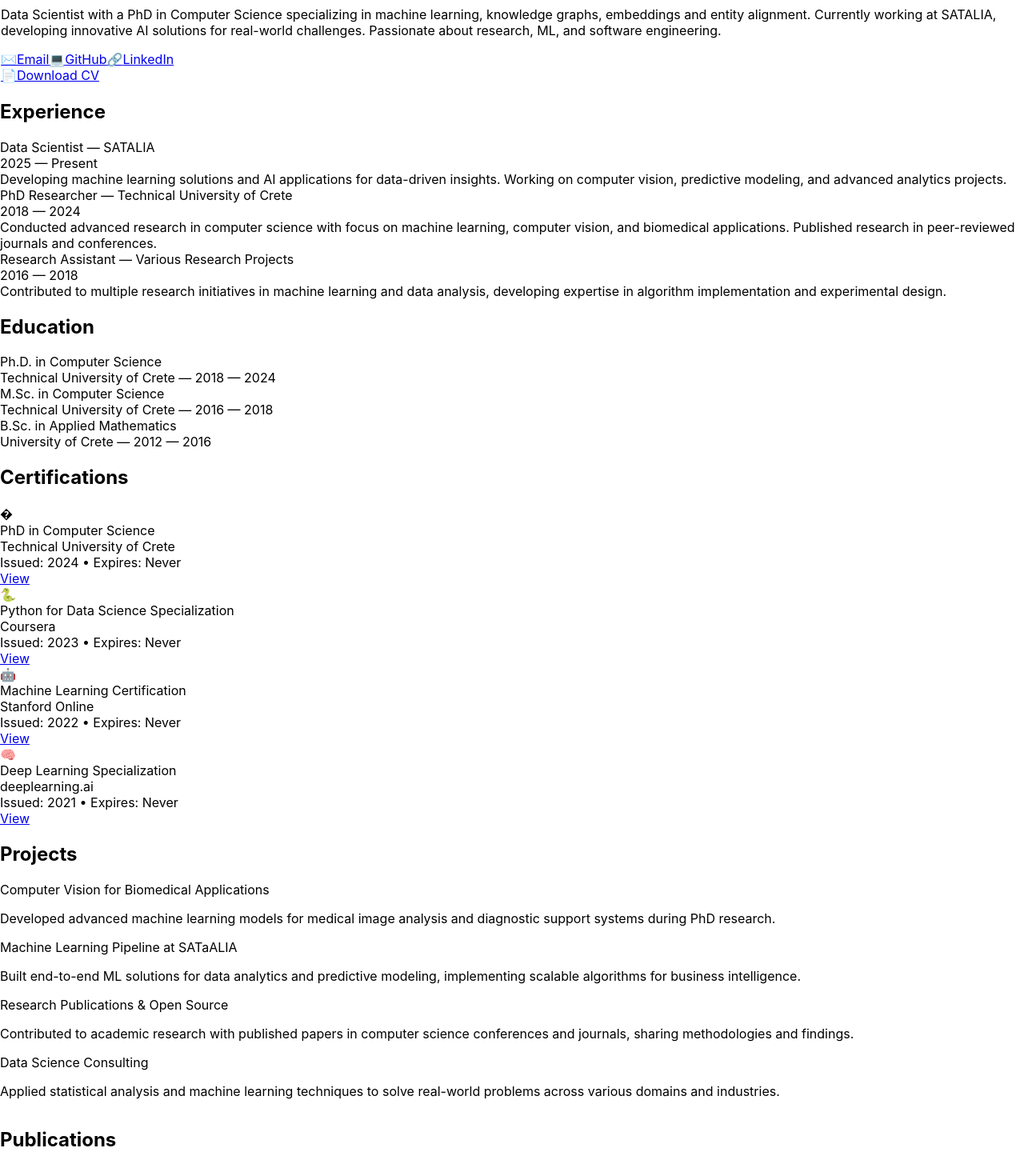
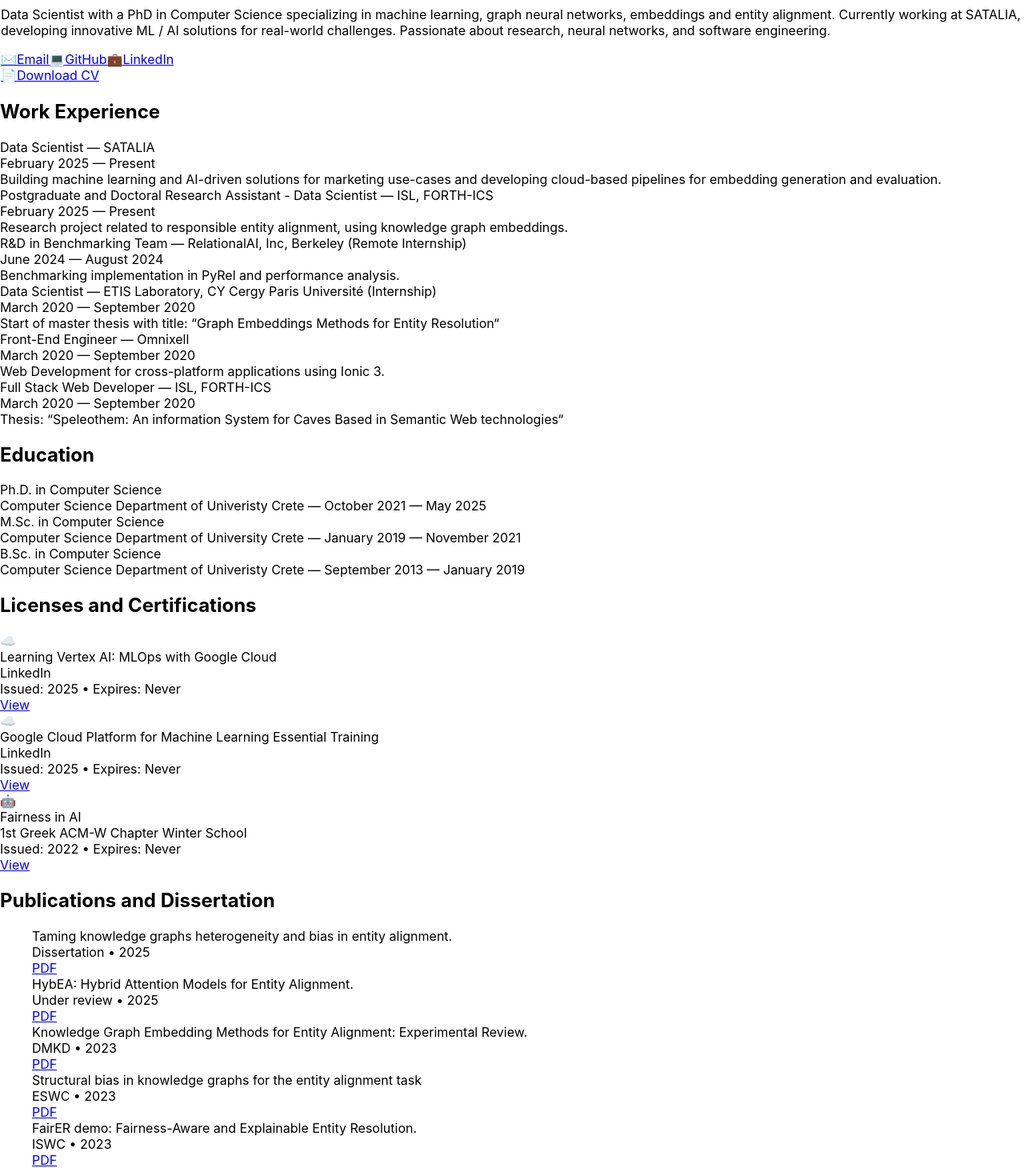
Before and after one commit to nikofan18/my-bio-page, a React (Create React App) app: page / in a window 1280 px wide. Shown: the part 220-1680 px from the top of the page at 80% size. Built offline with nearby package versions, Linux system fonts and the light colour scheme; the HTML template or start-up script is replaced by a standard one.

Commit message:
add real data and fix grid flexible

```diff
--- a/src/App.js
+++ b/src/App.js
@@ -6,48 +6,49 @@
   name: "Nikolaos Fanourakis",
   title: "Data Scientist, PhD",
   location: "Heraklion, Crete, Greece",
-  email: "nfanourakis@sataliadata.com",
-  github: "https://github.com/nikolaosfanourakis",
-  linkedin: "https://linkedin.com/in/nikolaosfanourakis",
+  email: "nikosfanourakis5@gmail.com",
+  github: "https://github.com/nikofan18",
+  linkedin: "https://www.linkedin.com/notifications/?filter=all",
   cv: "/Fanourakis_CV.pdf",
   shortBio:
-    "Data Scientist with a PhD in Computer Science specializing in machine learning, knowledge graphs, embeddings and entity alignment. Currently working at SATALIA, developing innovative AI solutions for real-world challenges. Passionate about research, ML, and software engineering.",
+    "Data Scientist with a PhD in Computer Science specializing in machine learning, graph neural networks, embeddings and entity alignment. Currently working at SATALIA, developing innovative ML / AI solutions for real-world challenges. Passionate about research, neural networks, and software engineering.",
 };
 
 const PLACEHOLDERS = {
   experience: [
-    { role: "Data Scientist", org: "SATALIA", period: "2025 — Present", desc: "Developing machine learning solutions and AI applications for data-driven insights. Working on computer vision, predictive modeling, and advanced analytics projects." },
-    { role: "PhD Researcher", org: "Technical University of Crete", period: "2018 — 2024", desc: "Conducted advanced research in computer science with focus on machine learning, computer vision, and biomedical applications. Published research in peer-reviewed journals and conferences." },
-    { role: "Research Assistant", org: "Various Research Projects", period: "2016 — 2018", desc: "Contributed to multiple research initiatives in machine learning and data analysis, developing expertise in algorithm implementation and experimental design." },
+    { role: "Data Scientist", org: "SATALIA", period: "February 2025 — Present", desc: "Building machine learning and AI-driven solutions for marketing use-cases and developing cloud-based pipelines for embedding generation and evaluation." },
+    { role: "Postgraduate and Doctoral Research Assistant - Data Scientist", org: "ISL, FORTH-ICS", period: "February 2025 — Present", desc: "Research project related to responsible entity alignment, using knowledge graph embeddings." },
+    { role: "R&D in Benchmarking Team", org: "RelationalAI, Inc, Berkeley (Remote Internship)", period: " June 2024 — August 2024", desc: "Benchmarking implementation in PyRel and performance analysis." },
+    { role: "Data Scientist", org: "ETIS Laboratory, CY Cergy Paris Université (Internship)", period: "March 2020 — September 2020", desc: "Start of master thesis with title: “Graph Embeddings Methods for Entity Resolution“" },
+    { role: "Front-End Engineer", org: "Omnixell", period: "March 2020 — September 2020", desc: "Web Development for cross-platform applications using Ionic 3." },
+    { role: "Full Stack Web Developer", org: "ISL, FORTH-ICS", period: "March 2020 — September 2020", desc: "Thesis: “Speleothem: An information System for Caves Based in Semantic Web technologies“" },
   ],
   education: [
-    { degree: "Ph.D. in Computer Science", inst: "Technical University of Crete", period: "2018 — 2024" },
-    { degree: "M.Sc. in Computer Science", inst: "Technical University of Crete", period: "2016 — 2018" },
-    { degree: "B.Sc. in Applied Mathematics", inst: "University of Crete", period: "2012 — 2016" },
+    { degree: "Ph.D. in Computer Science", inst: "Computer Science Department of Univeristy Crete", period: "October 2021 — May 2025" },
+    { degree: "M.Sc. in Computer Science", inst: "Computer Science Department of University Crete", period: "January 2019 — November 2021" },
+    { degree: "B.Sc. in Computer Science", inst: "Computer Science Department of Univeristy Crete", period: "September 2013 — January 2019" },
   ],
-  projects: [
-    { title: "Computer Vision for Biomedical Applications", desc: "Developed advanced machine learning models for medical image analysis and diagnostic support systems during PhD research." },
-    { title: "Machine Learning Pipeline at SATaALIA", desc: "Built end-to-end ML solutions for data analytics and predictive modeling, implementing scalable algorithms for business intelligence." },
-    { title: "Research Publications & Open Source", desc: "Contributed to academic research with published papers in computer science conferences and journals, sharing methodologies and findings." },
-    { title: "Data Science Consulting", desc: "Applied statistical analysis and machine learning techniques to solve real-world problems across various domains and industries." },
-  ],
+  // projects: [
+  //   { title: "Computer Vision for Biomedical Applications", desc: "Developed advanced machine learning models for medical image analysis and diagnostic support systems during PhD research." },
+  //   { title: "Machine Learning Pipeline at SATaALIA", desc: "Built end-to-end ML solutions for data analytics and predictive modeling, implementing scalable algorithms for business intelligence." },
+  //   { title: "Research Publications & Open Source", desc: "Contributed to academic research with published papers in computer science conferences and journals, sharing methodologies and findings." },
+  //   { title: "Data Science Consulting", desc: "Applied statistical analysis and machine learning techniques to solve real-world problems across various domains and industries." },
+  // ],
   publications: [
-    { title: "Machine Learning Approaches for Biomedical Image Analysis", venue: "Computer Vision Conference", year: "2023", link: "#" },
-    { title: "Advanced Algorithms for Medical Diagnostic Systems", venue: "Journal of Biomedical Computing", year: "2022", link: "#" },
-    { title: "Deep Learning Applications in Healthcare", venue: "International AI Conference", year: "2021", link: "#" },
-    { title: "Statistical Methods for Complex Data Analysis", venue: "Applied Mathematics Journal", year: "2020", link: "#" },
+    { title: "Taming knowledge graphs heterogeneity and bias in entity alignment.", venue: "Dissertation", year: "2025", link: "https://freader.ekt.gr/eadd/index.php?doc=58986&lang=el"},
+    { title: "HybEA: Hybrid Attention Models for Entity Alignment.", venue: "Under review", year: "2025", link: "https://arxiv.org/pdf/2407.02862" },
+    { title: "Knowledge Graph Embedding Methods for Entity Alignment: Experimental Review.", venue: "DMKD", year: "2023", link: "https://link.springer.com/article/10.1007/S10618-023-00941-9" },
+    { title: "Structural bias in knowledge graphs for the entity alignment task", venue: "ESWC", year: "2023", link: "https://cris.tuni.fi/ws/portalfiles/portal/95846417/eswc2023-2_Stefanidis.pdf" },
+    { title: "FairER demo: Fairness-Aware and Explainable Entity Resolution.", venue: "ISWC", year: "2023", link: "https://hozo.jp/ISWC2023_PD-Industry-proc/ISWC2023_paper_407.pdf" },
+    { title: "Speleothem-An Information System for Caves Based on Semantic Web Technologies.", venue: "ESWC", year: "2018", link: "https://2018.eswc-conferences.org/files/posters-demos/paper_255.pdf" },
   ],
   presentations: [
-    { title: "AI Solutions for Business Intelligence", event: "SATaALIA Tech Talk", date: "September 2024", location: "Heraklion, Greece", link: "#" },
-    { title: "PhD Defense: Computer Vision Applications", event: "Technical University of Crete", date: "June 2024", location: "Chania, Greece", link: "#" },
-    { title: "Machine Learning for Medical Applications", event: "Greek Computer Science Conference", date: "October 2023", location: "Athens, Greece", link: "#" },
-    { title: "Research Methodologies in AI", event: "Graduate Student Symposium", date: "May 2022", location: "Technical University of Crete", link: "#" },
+    { title: "Taming knowledge graphs heterogeneity and bias in entity alignment", event: "PhD Defense", date: "April 2025", location: "Heraklion, Greece", link: "/literature/Defense_Fanourakis.pdf" },
   ],
   certifications: [
-    { title: "PhD in Computer Science", issuer: "Technical University of Crete", date: "2024", expiry: "Never", link: "#", badge: "�" },
-    { title: "Python for Data Science Specialization", issuer: "Coursera", date: "2023", expiry: "Never", link: "#", badge: "🐍" },
-    { title: "Machine Learning Certification", issuer: "Stanford Online", date: "2022", expiry: "Never", link: "#", badge: "🤖" },
-    { title: "Deep Learning Specialization", issuer: "deeplearning.ai", date: "2021", expiry: "Never", link: "#", badge: "🧠" },
+    { title: "Learning Vertex AI: MLOps with Google Cloud", issuer: "LinkedIn", date: "2025", expiry: "Never", link: "https://www.linkedin.com/learning/certificates/9d8e19a322c4137db78300252ff576e52825264c5a4900387ef3edc32655c410", badge: "☁️" },
+    { title: "Google Cloud Platform for Machine Learning Essential Training", issuer: "LinkedIn", date: "2025", expiry: "Never", link: "https://www.linkedin.com/learning/certificates/59f1f48749d25771178036fd6f5dcdf6b27bd99ed3813c3ba32d5278f288f274", badge: "☁️" },
+    { title: "Fairness in AI", issuer: "1st Greek ACM-W Chapter Winter School", date: "2022", expiry: "Never", link: "https://drive.google.com/file/d/1o8Fm4tosETu_iPi54lstq3b0nzJ8K-DC/view?pli=1", badge: "🤖" },
   ],
   photos: [
     { id: 1, src: `/photos/DSC_0085.jpg`, caption: `Graffiti Building`, equipment: null, category: "street" },
@@ -186,10 +187,10 @@
     { href: "#about", label: "About", id: "about" },
     { href: "#work", label: "Experience", id: "work" },
     { href: "#education", label: "Education", id: "education" },
-    { href: "#projects", label: "Projects", id: "projects" },
+    // { href: "#projects", label: "Projects", id: "projects" },
+    { href: "#certifications", label: "Certifications", id: "certifications" },
     { href: "#publications", label: "Publications", id: "publications" },
     { href: "#presentations", label: "Presentations", id: "presentations" },
-    { href: "#certifications", label: "Certifications", id: "certifications" },
   ];
 
   return (
@@ -329,7 +330,7 @@
               rel="noopener noreferrer"
               className="group flex items-center gap-1 text-slate-600 dark:text-slate-400 hover:text-slate-800 dark:hover:text-slate-200 transition-all duration-200 text-xs font-medium"
             >
-              <span className="text-xs group-hover:scale-110 transition-transform">🔗</span>
+              <span className="text-xs group-hover:scale-110 transition-transform">💼</span>
               LinkedIn
             </a>
           </div>
@@ -356,7 +357,7 @@
 function ExperienceList() {
   return (
     <div id="work">
-      <SectionTitle>Experience</SectionTitle>
+      <SectionTitle>Work Experience</SectionTitle>
       <div className="space-y-4">
         {PLACEHOLDERS.experience.map((e, i) => (
           <div key={i} className="p-4 border rounded-lg bg-white/80 dark:bg-slate-900/60 scroll-animate card-hover shimmer backdrop-blur-sm">
@@ -388,26 +389,26 @@
   );
 }
 
-function Projects() {
-  return (
-    <div id="projects">
-      <SectionTitle>Projects</SectionTitle>
-      <div className="grid gap-4 md:grid-cols-2">
-        {PLACEHOLDERS.projects.map((p, i) => (
-          <article key={i} className="p-4 border rounded-lg scroll-animate card-hover shimmer bg-white/80 dark:bg-slate-900/60 backdrop-blur-sm">
-            <div className="font-medium">{p.title}</div>
-            <p className="mt-2 text-sm text-slate-600 dark:text-slate-300">{p.desc}</p>
-          </article>
-        ))}
-      </div>
-    </div>
-  );
-}
+// function Projects() {
+//   return (
+//     <div id="projects">
+//       <SectionTitle>Projects</SectionTitle>
+//       <div className="grid gap-4 md:grid-cols-2">
+//         {PLACEHOLDERS.projects.map((p, i) => (
+//           <article key={i} className="p-4 border rounded-lg scroll-animate card-hover shimmer bg-white/80 dark:bg-slate-900/60 backdrop-blur-sm">
+//             <div className="font-medium">{p.title}</div>
+//             <p className="mt-2 text-sm text-slate-600 dark:text-slate-300">{p.desc}</p>
+//           </article>
+//         ))}
+//       </div>
+//     </div>
+//   );
+// }
 
 function Publications() {
   return (
     <div id="publications">
-      <SectionTitle>Publications</SectionTitle>
+      <SectionTitle>Publications and Dissertation</SectionTitle>
       <ul className="space-y-3">
         {PLACEHOLDERS.publications.map((pub, i) => (
           <li key={i} className="p-4 border rounded-lg bg-white/80 dark:bg-slate-900/60 scroll-animate card-hover shimmer backdrop-blur-sm flex justify-between items-start">
@@ -416,7 +417,7 @@
               <div className="text-sm text-slate-500">{pub.venue} • {pub.year}</div>
             </div>
             <div>
-              <a href={pub.link} className="text-sm underline">PDF</a>
+              <a href={pub.link} className="text-sm underline" target='_blank'>PDF</a>
             </div>
           </li>
         ))}
@@ -439,7 +440,7 @@
                 <div className="mt-1 text-sm text-slate-500">{pres.date} • {pres.location}</div>
               </div>
               <div>
-                <a href={pres.link} className="text-sm underline">View</a>
+                <a href={pres.link} className="text-sm underline" target="_blank" >View</a>
               </div>
             </div>
           </div>
@@ -452,7 +453,7 @@
 function Certifications() {
   return (
     <div id="certifications">
-      <SectionTitle>Certifications</SectionTitle>
+      <SectionTitle>Licenses and Certifications</SectionTitle>
       <div className="grid gap-4 md:grid-cols-2">
         {PLACEHOLDERS.certifications.map((cert, i) => (
           <div key={i} className="p-4 border rounded-lg bg-white/80 dark:bg-slate-900/60 scroll-animate card-hover shimmer backdrop-blur-sm">
@@ -468,7 +469,7 @@
                 </div>
               </div>
               <div>
-                <a href={cert.link} className="text-sm underline">View</a>
+                <a href={cert.link} className="text-sm underline" target='_blank'>View</a>
               </div>
             </div>
           </div>
@@ -659,7 +660,7 @@
               { key: 'nature', label: 'Nature' },
               { key: 'portrait', label: 'Portrait' },
               { key: 'street', label: 'Street' },
-              { key: 'animal', label: 'animals' },
+              { key: 'animal', label: 'Animals' },
             ].map(filter => (
               <button
                 key={filter.key}
@@ -695,16 +696,16 @@
             ))}
           </div>
 
-          <div className="grid grid-cols-1 sm:grid-cols-2 md:grid-cols-3 gap-4">
+          <div className="columns-1 sm:columns-2 lg:columns-3 gap-4 space-y-4">
           {currentPhotos.map((photo, index) => (
-            <div key={photo.id} className="group overflow-hidden rounded-lg border cursor-pointer relative"
+            <div key={photo.id} className="group overflow-hidden rounded-lg border cursor-pointer relative break-inside-avoid mb-4"
                  onClick={(e) => {
                    e.preventDefault();
                    e.stopPropagation();
                    setActive(photo);
                  }}>
               {imageErrors[photo.id] ? (
-                <div className="w-full h-56 bg-gray-200 dark:bg-gray-700 flex items-center justify-center">
+                <div className="w-full aspect-[4/3] bg-gray-200 dark:bg-gray-700 flex items-center justify-center">
                   <div className="text-center text-gray-500 dark:text-gray-400">
                     <div className="text-2xl mb-2">📸</div>
                     <div className="text-sm">Photo {photo.id}</div>
@@ -715,7 +716,7 @@
                   <img
                     src={photo.src}
                     alt={photo.caption}
-                    className="object-cover w-full h-56 transition-transform duration-200 group-hover:scale-105"
+                    className="w-full h-auto object-cover transition-transform duration-200 group-hover:scale-105"
                     onError={() => handleImageError(photo.id)}
                   />
                   {/* Hover overlay with title */}
@@ -865,7 +866,7 @@
         <div className="scroll-animate"><ExperienceList /></div>
         <div className="scroll-animate"><EducationList /></div>
         <div className="scroll-animate"><Certifications /></div>
-        <div className="scroll-animate"><Projects /></div>
+        {/* <div className="scroll-animate"><Projects /></div> */}
         <div className="scroll-animate"><Publications /></div>
         <div className="scroll-animate"><Presentations /></div>
         <footer className="mt-12 mb-6 pb-12 text-sm text-slate-500">© {new Date().getFullYear()} {PROFILE.name}</footer>
```
Also changed, not shown: 1 other file (tests, documents, lock files or other folders).
